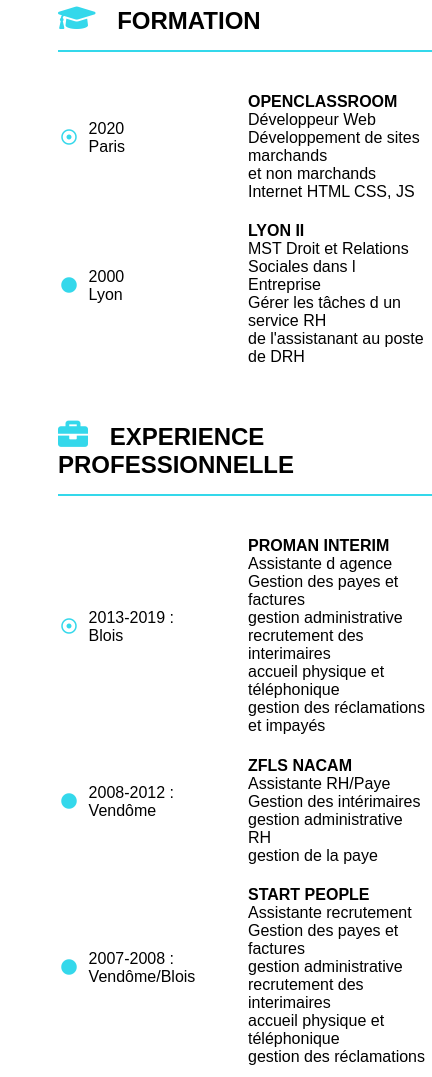
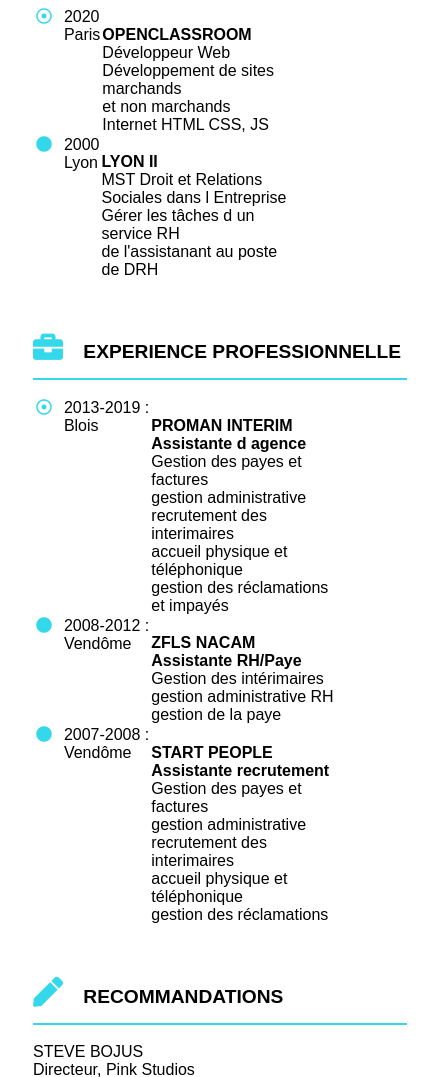
Before and after one commit to mbontant/CV, a plain HTML site: page index.html in a window 390 px wide. Shown: the part 287-1364 px from the top of the page, 432 px wide, since content can reach past the window. Drawn offline with Linux system fonts and the light colour scheme; a web font is replaced by a local one.

Commit message:
responsive 1920

```diff
--- a/index.html
+++ b/index.html
@@ -83,19 +83,19 @@
 							<tr>
 								<td class="point"><i class="far fa-dot-circle"></i></td>
 								<td>2013-2019 :<br/>Blois</td>
-								<td class="texte"><strong>PROMAN INTERIM</strong><br/>Assistante d agence<br/>Gestion des payes et factures<br/>gestion administrative<br/>recrutement des interimaires<br/>accueil physique et téléphonique<br/>gestion des réclamations et impayés</td>
+								<td class="texte"><strong>PROMAN INTERIM</strong><br/><strong>Assistante d agence</strong><br/>Gestion des payes et factures<br/>gestion administrative<br/>recrutement des interimaires<br/>accueil physique et téléphonique<br/>gestion des réclamations et impayés</td>
 							</tr>
 
 							<tr>
 								<td class="point"><i class="fas fa-circle"></i></td>
 								<td>2008-2012 :<br/> Vendôme </td>
-								<td class="texte"><strong>ZFLS NACAM</strong><br/>Assistante RH/Paye<br/> Gestion des intérimaires<br/>gestion administrative RH<br/>gestion de la paye</td>
+								<td class="texte"><strong>ZFLS NACAM</strong><br/><strong>Assistante RH/Paye</strong><br/> Gestion des intérimaires<br/>gestion administrative RH<br/>gestion de la paye</td>
 							</tr>
 
 							<tr>
 								<td class="point"><i class="fas fa-circle"></i></td>
-								<td>2007-2008 :<br/>Vendôme/Blois</td>
-								<td class="texte"><strong>START PEOPLE</strong><br/>Assistante recrutement<br/>Gestion des payes et factures<br/>gestion administrative<br/>recrutement des interimaires<br/>accueil physique et téléphonique<br/>gestion des réclamations</td>
+								<td>2007-2008 :<br/>Vendôme</td>
+								<td class="texte"><strong>START PEOPLE</strong><br/><strong>Assistante recrutement</strong><br/>Gestion des payes et factures<br/>gestion administrative<br/>recrutement des interimaires<br/>accueil physique et téléphonique<br/>gestion des réclamations</td>
 							</tr>
 						</table>
 					</div>
--- a/style.css
+++ b/style.css
@@ -167,6 +167,13 @@ em
 }
 
 /* =============================================== RESPONSIVE =============================================*/
+@media all and (min-width: 1920px)
+{
+body
+{
+	font-size: 1.5em;
+}
+}
 @media all and (min-width: 768px) and (max-width: 1439px)
 {
 #blocpage
@@ -208,6 +215,7 @@ table
 {
 	display: flex;
 	flex-direction: column-reverse;
+	margin-left: 25px;
 }
 #conteneurgauche
 {
@@ -234,4 +242,17 @@ hr
 {
 	width:15%;
 }
+tr
+{
+	display:flex;
+	flex-direction: row;
 }
+h2
+{
+	font-size: 1.2em;
+}
+.identite h1
+{
+	font-size: 1.3em;
+}
+}
```
